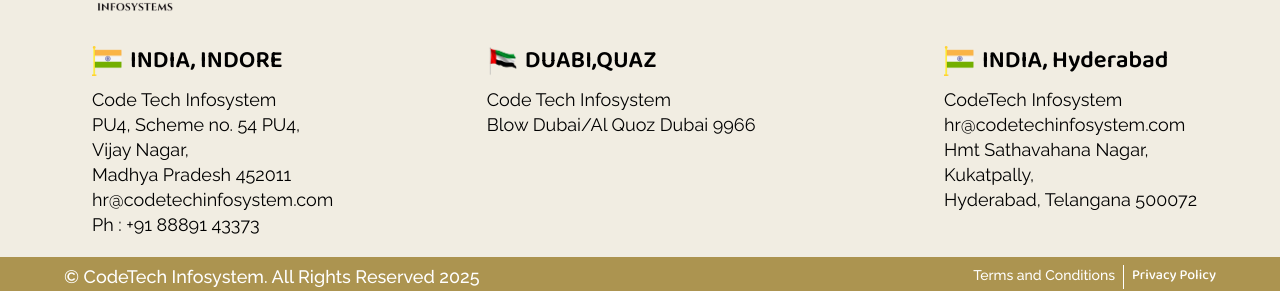
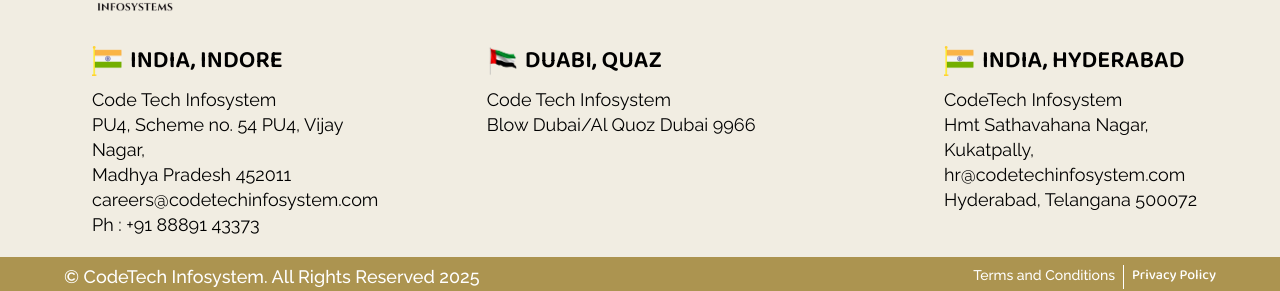
Before and after one commit to CodeTech-InfoSystem/codetech-react, a React (Create React App) app: page /clients in a window 1280 px wide. Shown: the part 1581-1872 px from the top of the page. Built offline with nearby package versions, Linux system fonts and the light colour scheme.

Commit message:
chnages in font

```diff
--- a/src/components/Footer.jsx
+++ b/src/components/Footer.jsx
@@ -107,7 +107,7 @@
                 <br />
                 Madhya Pradesh 452011
                 <br />
-                hr@codetechinfosystem.com
+                careers@codetechinfosystem.com
                 <br />
                 Ph : +91 88891 43373
               </p>
@@ -116,7 +116,7 @@
             <div className="flex flex-col items-start sm:items-start w-full sm:w-4/4 pl-7">
               <div className="flex items-center space-x-2 mb-2">
                 <img src="/images/dubai_flag.png" alt="India Flag" className="w-[30px] h-[30px]" />
-                <p className="font-semibold text-[24px] font-Baloo">DUABI,QUAZ</p>
+                <p className="font-semibold text-[24px] font-Baloo">DUABI, QUAZ</p>
               </div>
               <p className="font-raleway text-[18px] leading-[25px]">
                 Code Tech Infosystem
@@ -129,15 +129,15 @@
               <div>
                 <div className="flex items-center space-x-2 mb-2">
                   <img src="/images/indiaflag.png" alt="India Flag" className="w-[30px] h-[30px]" />
-                  <p className="font-semibold text-[24px] font-Baloo">INDIA, Hyderabad</p>
+                  <p className="font-semibold text-[24px] font-Baloo">INDIA, HYDERABAD </p>
                 </div>
                 <div className="flex flex-col text-[18px]">
                   <p className="font-raleway text-[18px] leading-[25px]" >
                     CodeTech Infosystem
                     <br />
+                    Hmt Sathavahana Nagar, Kukatpally,
+                    <br />
                     hr@codetechinfosystem.com
-                    <br />
-                    Hmt Sathavahana Nagar, Kukatpally,
                     <br />
                     Hyderabad, Telangana 500072
                   </p>
--- a/src/components/HeroSection.jsx
+++ b/src/components/HeroSection.jsx
@@ -18,7 +18,7 @@
                     <span className="block">Business Competence</span>
                 </h1>
 
-                <p className="mt-[33px] text-lg text-gray-300 w-full md:w-[40%] mx-auto text-center" style={{lineHeight:'32px' }}>
+                <p className="mt-[33px] text-lg text-gray-300 w-full md:w-[40%] mx-auto text-center font-raleway" style={{lineHeight:'32px' }}>
                     We help build and manage a team of world-class developers to bring your vision to life.
                 </p>
 
--- a/src/components/Navbar.jsx
+++ b/src/components/Navbar.jsx
@@ -51,21 +51,14 @@
                     {item.name}
                   </button>
                 ) : (
-                  <>
-                    <Link
-                      to={item.path}
-                      className={`px-2 py-2 block transition-colors ${
-                        location.pathname === item.path
-                          ? "text-[#AF9854] text-[18px] font-medium leading-[100%] tracking-[0%]"
-                          : "hover:text-yellow-400"
-                      }`}
-                    >
-                      {item.name}
-                    </Link>
-                    {location.pathname === item.path && (
-                      <div className="hidden lg:block absolute left-1/2 w-12 h-[4px] bg-[#AF9854] transform -translate-x-1/2 translate-y-[15px] rounded-t-[2px]"></div>
-                    )}
-                  </>
+                  <Link to={item.path} className={`px-2 py-2 block transition-colors ${location.pathname === item.path ? "text-[#AF9854] text-[18px] font-medium leading-[100%] tracking-[0%]" : "hover:text-yellow-400"
+                    }`}>
+                    {item.name}
+                  </Link>
+                )}
+
+                {location.pathname === item.path && (
+                  <div className="hidden lg:block absolute left-1/2 w-12 h-[4px] bg-[#AF9854] transform -translate-x-1/2 transform translate-y-[15px] rounded-t-[2px]"></div>
                 )}
               </li>
             ))}
--- a/tailwind.config.js
+++ b/tailwind.config.js
@@ -9,6 +9,7 @@
         graphik: ['Graphik'],
         canela: ['"Canela Text Trial"', 'sans-serif'],
         outfit: ['"Outfit"', 'sans-serif'],
+        inter: ['"Inter"', 'sans-serif'],
       },
       animation: {
         "move-up-down": "moveUpDown 4.5s infinite ease-in-out",
```
